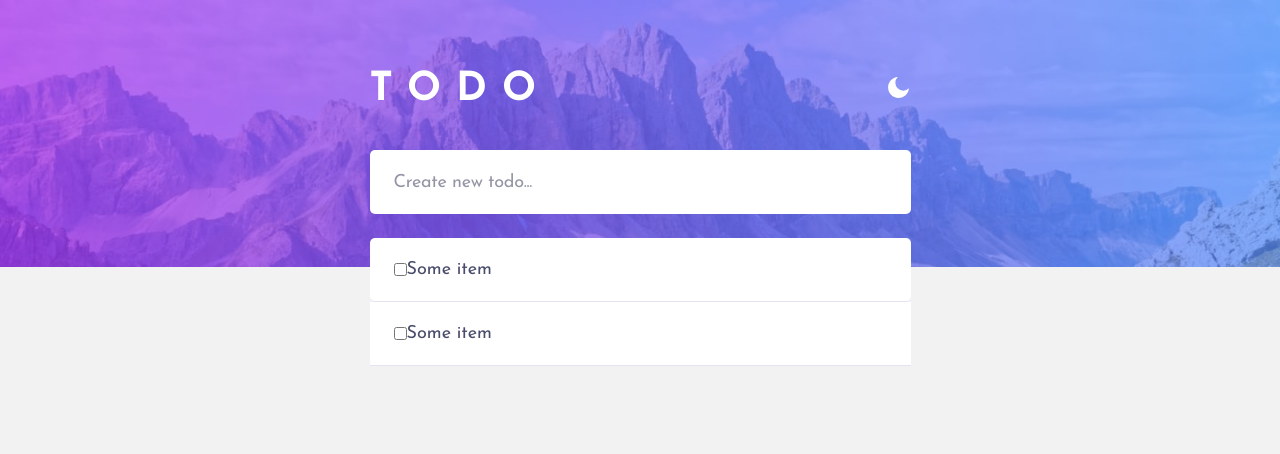
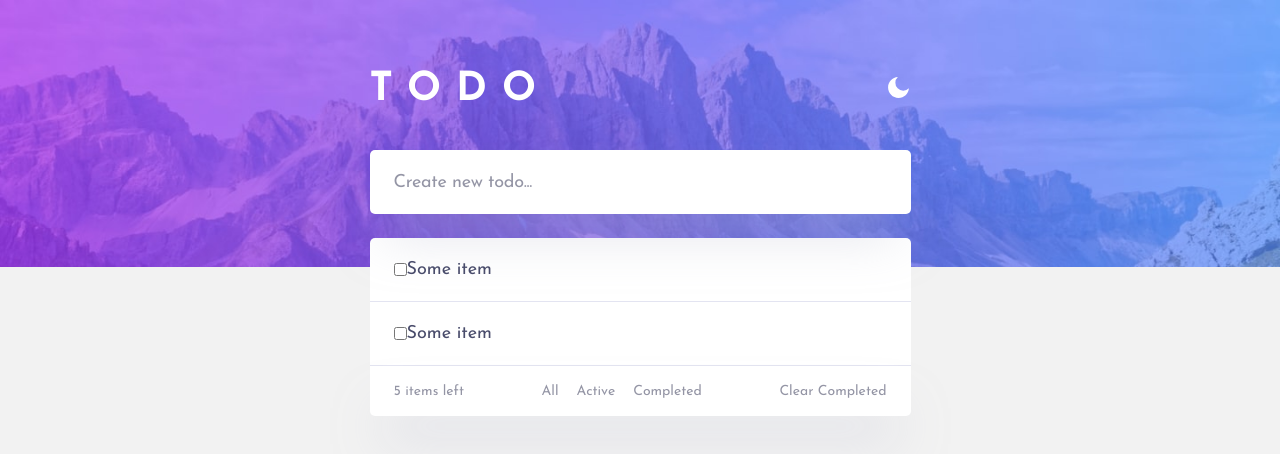
Before and after one commit to EdwinSch/react-todo-list, a React (Vite) app: page / in a window 1280 px wide. Shown: the top 454 px of the page. Built offline with nearby package versions, Linux system fonts and the light colour scheme.

Commit message:
add: buttons component

```diff
--- /dev/null
+++ b/src/components/Buttons.jsx
@@ -0,0 +1,15 @@
+const Buttons = () => {
+  return (
+    <section className="buttons-container">
+      <p className="items-left">5 items left</p>
+      <div className="cat-buttons">
+        <button type="button">All</button>
+        <button type="button">Active</button>
+        <button type="button">Completed</button>
+      </div>
+      <button type="button">Clear Completed</button>
+    </section>
+  );
+};
+
+export default Buttons;
--- a/src/components/List.jsx
+++ b/src/components/List.jsx
@@ -1,3 +1,5 @@
+import Buttons from "./Buttons";
+
 const List = () => {
   return (
     <section className="list-container">
@@ -11,6 +13,7 @@ const List = () => {
           Some item
         </li>
       </ul>
+      <Buttons />
     </section>
   );
 };
--- a/src/styles/main.scss
+++ b/src/styles/main.scss
@@ -72,7 +72,8 @@ header {
     color: $todoText;
     letter-spacing: -0.25px;
     background: $bgFields;
-    padding-left: 24px;
+    padding: 0 24px;
+    box-shadow: 0px 35px 50px -15px rgba(194, 195, 214, 0.5);
   }
   input[type="text"]::placeholder {
     color: #9495a5;
@@ -96,10 +97,48 @@ header {
     display: flex;
     align-items: center;
     background: $bgFields;
-    padding-left: 24px;
+    padding: 0 24px;
     border-bottom: solid 1px $borderColor;
   }
   li:nth-child(1) {
-    border-radius: 5px;
+    border-radius: 5px 5px 0 0;
   }
 }
+
+// Buttons
+.buttons-container {
+  width: 100%;
+  height: 50px;
+  background: $bgFields;
+  border-radius: 0 0 5px 5px;
+  padding: 0 24px;
+  display: flex;
+  align-items: center;
+  justify-content: space-between;
+  box-shadow: 0px 35px 50px -15px rgba(194, 195, 214, 0.5);
+
+  p {
+    font-size: 0.875rem;
+    color: $text;
+  }
+
+  .cat-buttons {
+    display: flex;
+    gap: 18px;
+  }
+
+  button {
+    background: none;
+    font-family: $font;
+    font-size: 0.875rem;
+    font-weight: 400;
+    cursor: pointer;
+    color: $text;
+    border: none;
+    transition: 250ms ease;
+  }
+  button:hover {
+    font-weight: 700;
+    color: $todoText;
+  }
+}
```
